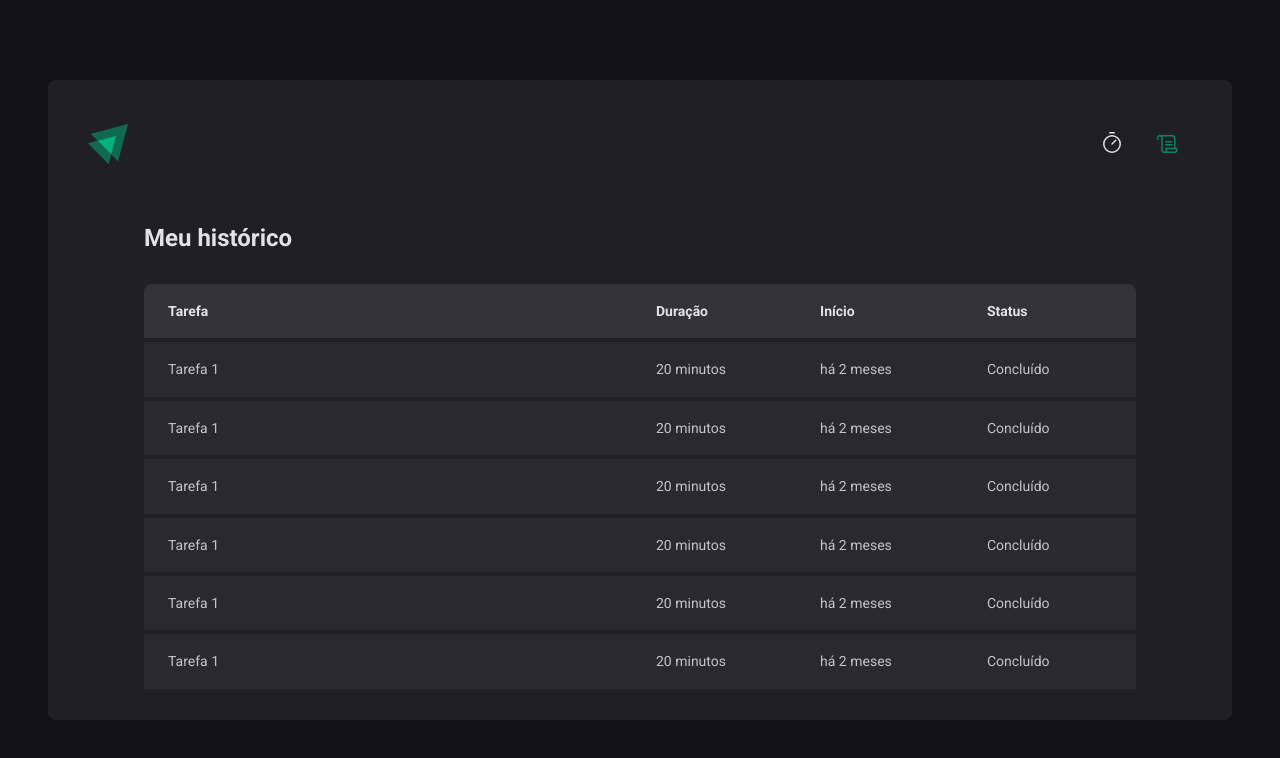
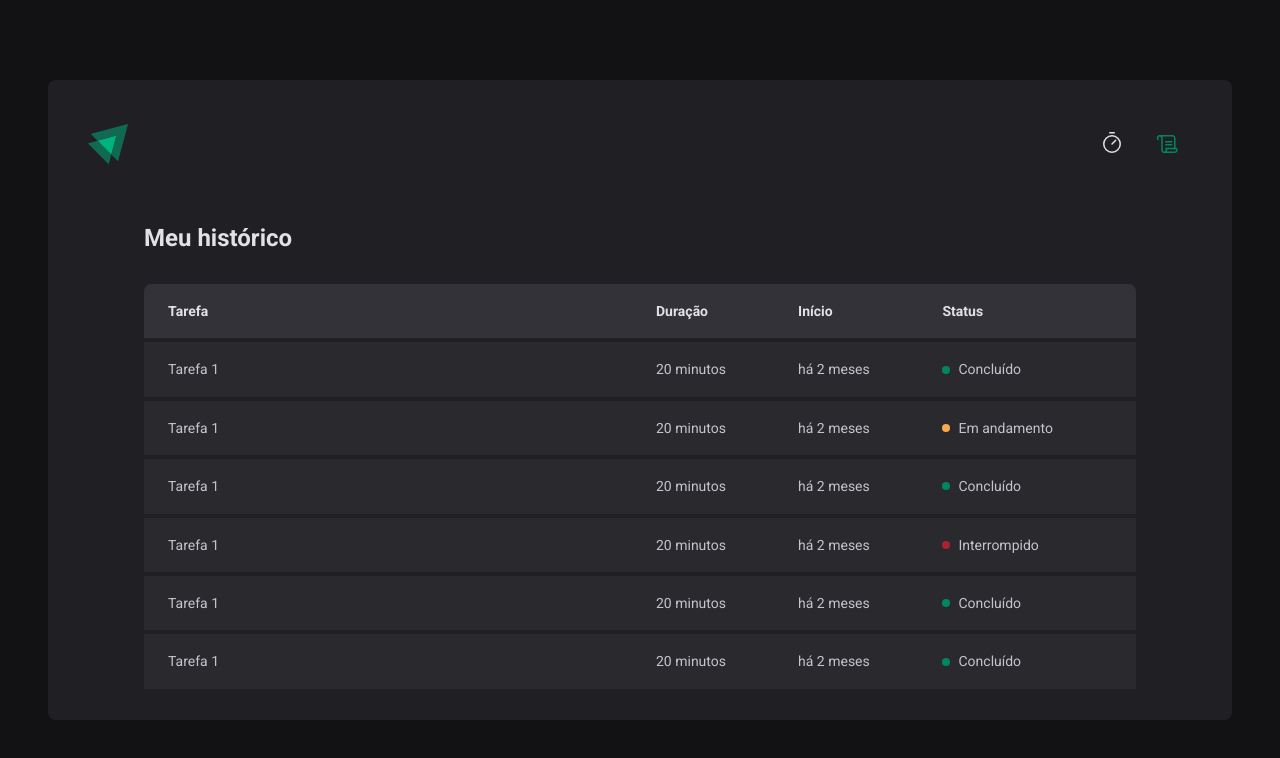
Before and after one commit to glaubermatos/ignitetimer, a React (Vite) app: page /history in a window 1280 px wide. Shown: the top 758 px of the page. Built offline with nearby package versions, Linux system fonts and the light colour scheme.

Commit message:
Páginas e rotas - Componente: Status

```diff
--- a/src/pages/History/index.tsx
+++ b/src/pages/History/index.tsx
@@ -1,4 +1,4 @@
-import { HistoryContainer, HistoryList } from './styles'
+import { HistoryContainer, HistoryList, Status } from './styles'
 
 export function History() {
     return (
@@ -20,37 +20,49 @@
                             <td>Tarefa 1</td>
                             <td>20 minutos</td>
                             <td>há 2 meses</td>
-                            <td>Concluído</td>
+                            <td>
+                                <Status statusColor='green'>Concluído</Status>
+                            </td>
                         </tr>
                         <tr>
                             <td>Tarefa 1</td>
                             <td>20 minutos</td>
                             <td>há 2 meses</td>
-                            <td>Concluído</td>
+                            <td>
+                                <Status statusColor='yellow'>Em andamento</Status>
+                            </td>
                         </tr>
                         <tr>
                             <td>Tarefa 1</td>
                             <td>20 minutos</td>
                             <td>há 2 meses</td>
-                            <td>Concluído</td>
+                            <td>
+                                <Status statusColor='green'>Concluído</Status>
+                            </td>
                         </tr>
                         <tr>
                             <td>Tarefa 1</td>
                             <td>20 minutos</td>
                             <td>há 2 meses</td>
-                            <td>Concluído</td>
+                            <td>
+                                <Status statusColor='red'>Interrompido</Status>
+                            </td>
                         </tr>
                         <tr>
                             <td>Tarefa 1</td>
                             <td>20 minutos</td>
                             <td>há 2 meses</td>
-                            <td>Concluído</td>
+                            <td>
+                                <Status statusColor='green'>Concluído</Status>
+                            </td>
                         </tr>
                         <tr>
                             <td>Tarefa 1</td>
                             <td>20 minutos</td>
                             <td>há 2 meses</td>
-                            <td>Concluído</td>
+                            <td>
+                                <Status statusColor='green'>Concluído</Status>
+                            </td>
                         </tr>
                     </tbody>
                 </table>
--- a/src/pages/History/styles.ts
+++ b/src/pages/History/styles.ts
@@ -60,3 +60,27 @@
         }
     }
 `;
+
+const STATUS_COLORS = {
+    yellow: 'yellow-500',
+    green: 'green-500',
+    red: 'red-500',
+} as const
+
+interface StatusProps {
+    statusColor: keyof typeof STATUS_COLORS;
+}
+
+export const Status = styled.span<StatusProps>`
+    display: flex;
+    align-items: center;
+    gap: 0.5rem;
+
+    &::before {
+        content: '';
+        width: 0.5rem;
+        height: 0.5rem;
+        border-radius: 9999px;
+        background: ${(props) => props.theme[STATUS_COLORS[props.statusColor]]};
+    }
+`;
```
Also changed, not shown: 1 other file (tests, documents, lock files or other folders).
